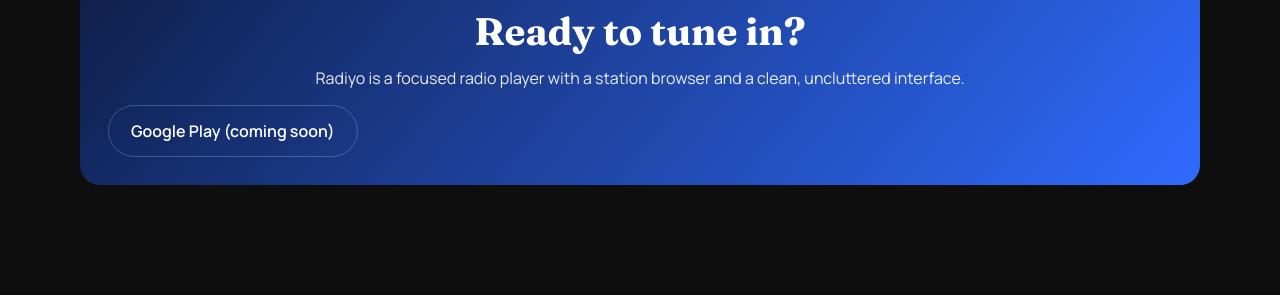
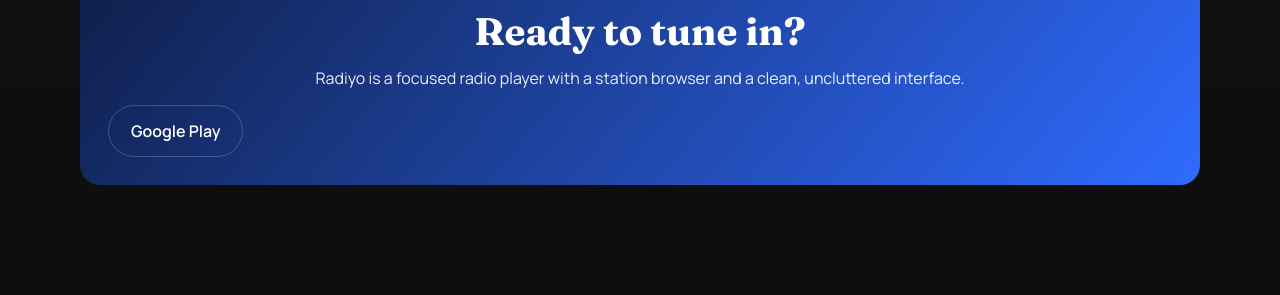
Before and after one commit to binboupan/binboupan.github.io, a Jekyll site: the page radiyo/index.html, which Jekyll copies as it is, in a window 1280 px wide and 900 px high, scrolled down 2748 px. Shown: the part 472-767 px from the top of the window. Built offline with Jekyll 4.4.1, drawn with Linux system fonts in a browser that asks for light colours.

Commit message:
add play link

```diff
--- a/radiyo/index.html
+++ b/radiyo/index.html
@@ -121,7 +121,7 @@
           <p class="section-lead" style="color: rgba(255,255,255,0.9);">Radiyo is a focused radio player with a station browser and a clean, uncluttered interface.</p>
         </div>
         <div class="cta-row">
-          <a class="cta secondary" href="#">Google Play (coming soon)</a>
+          <a class="cta secondary" href="https://play.google.com/store/apps/details?id=eu.nullcollision.radiyo">Google Play</a>
         </div>
       </div>
     </section>
```
